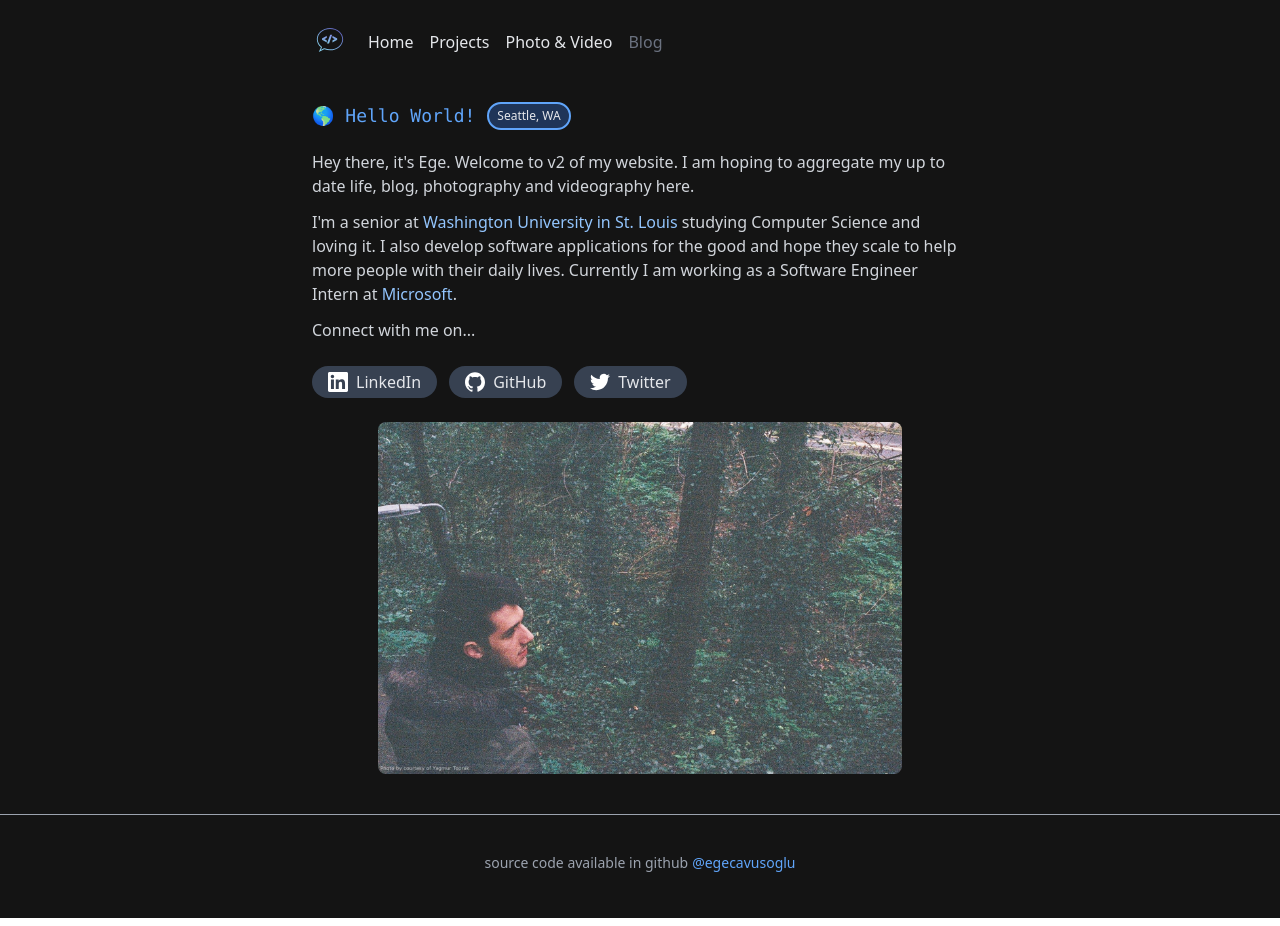
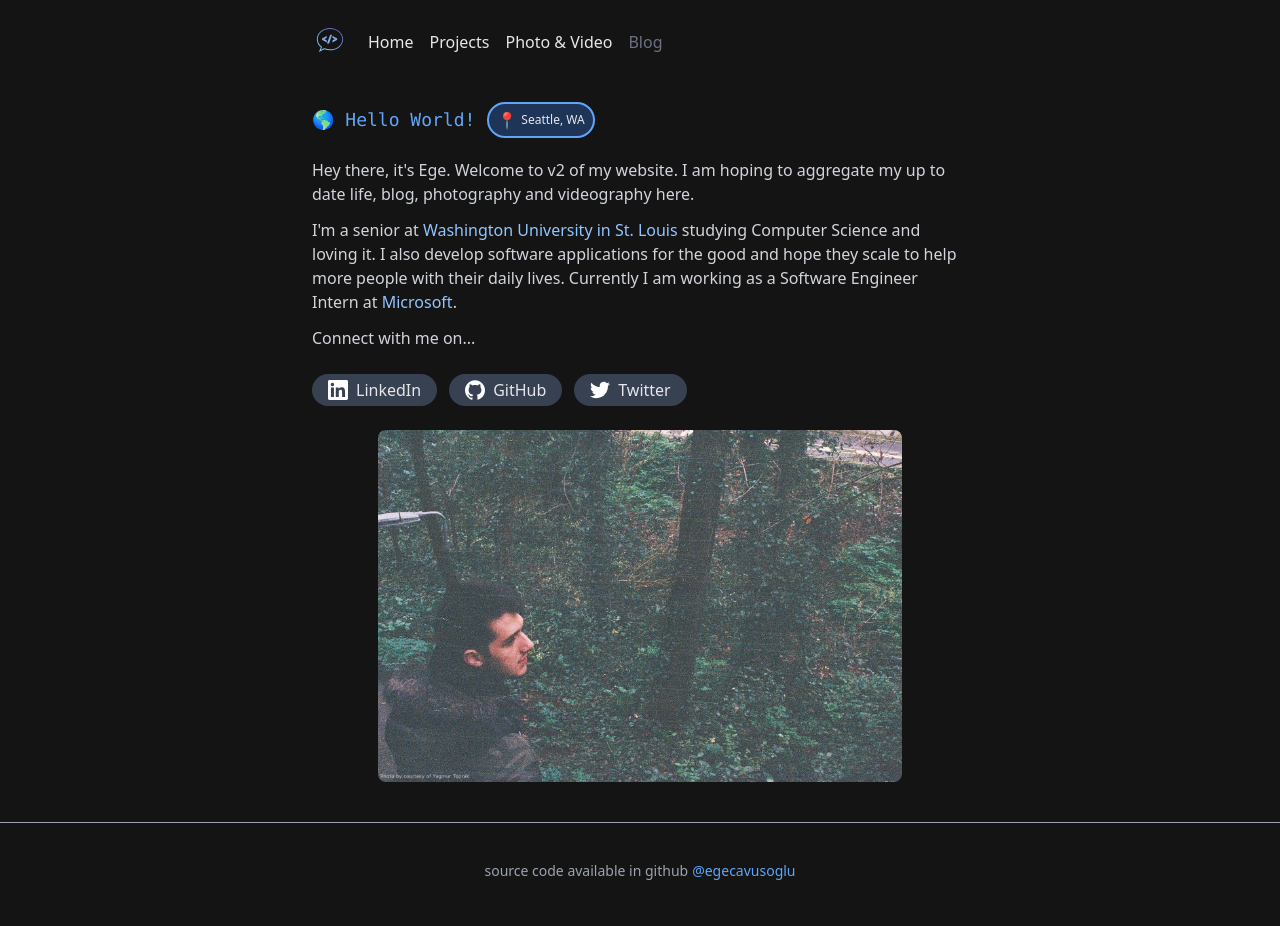
Before and after one commit to ahmetbcakici/home, a Next.js app: page / in a window 1280 px wide. Built offline with nearby package versions, Linux system fonts and the light colour scheme.

Commit message:
Added location icon.

```diff
--- a/pages/index.js
+++ b/pages/index.js
@@ -36,7 +36,8 @@ export default function Home() {
           <div className="flex flex-row items-center gap-3">
             <code className="text-blue-400 text-lg">🌎 Hello World!</code>
             {/* <p className="text-gray-200 text-sm">from</p> */}
-            <div className=" rounded-full py-1 px-2 border-blue-400 bg-blue-500 border-2 my-2  bg-opacity-30 w-min whitespace-nowrap">
+            <div className=" rounded-full py-1 px-2 border-blue-400 bg-blue-500 border-2 my-2 flex flex-row gap-1  bg-opacity-30 w-min whitespace-nowrap items-center">
+              <span className="text-base">📍</span>
               <p className="text-gray-200 text-xs">Seattle, WA</p>
             </div>
           </div>
```
